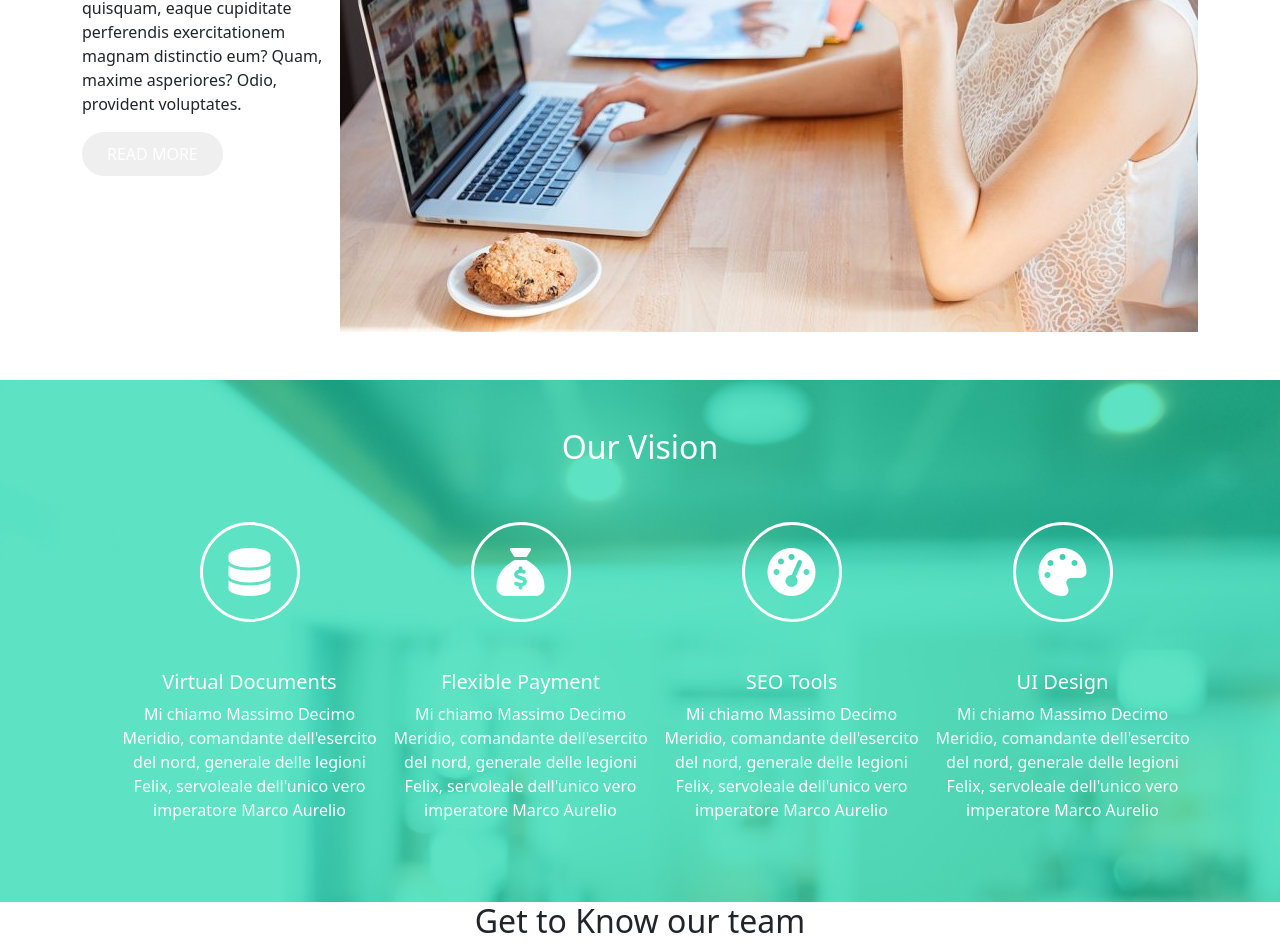
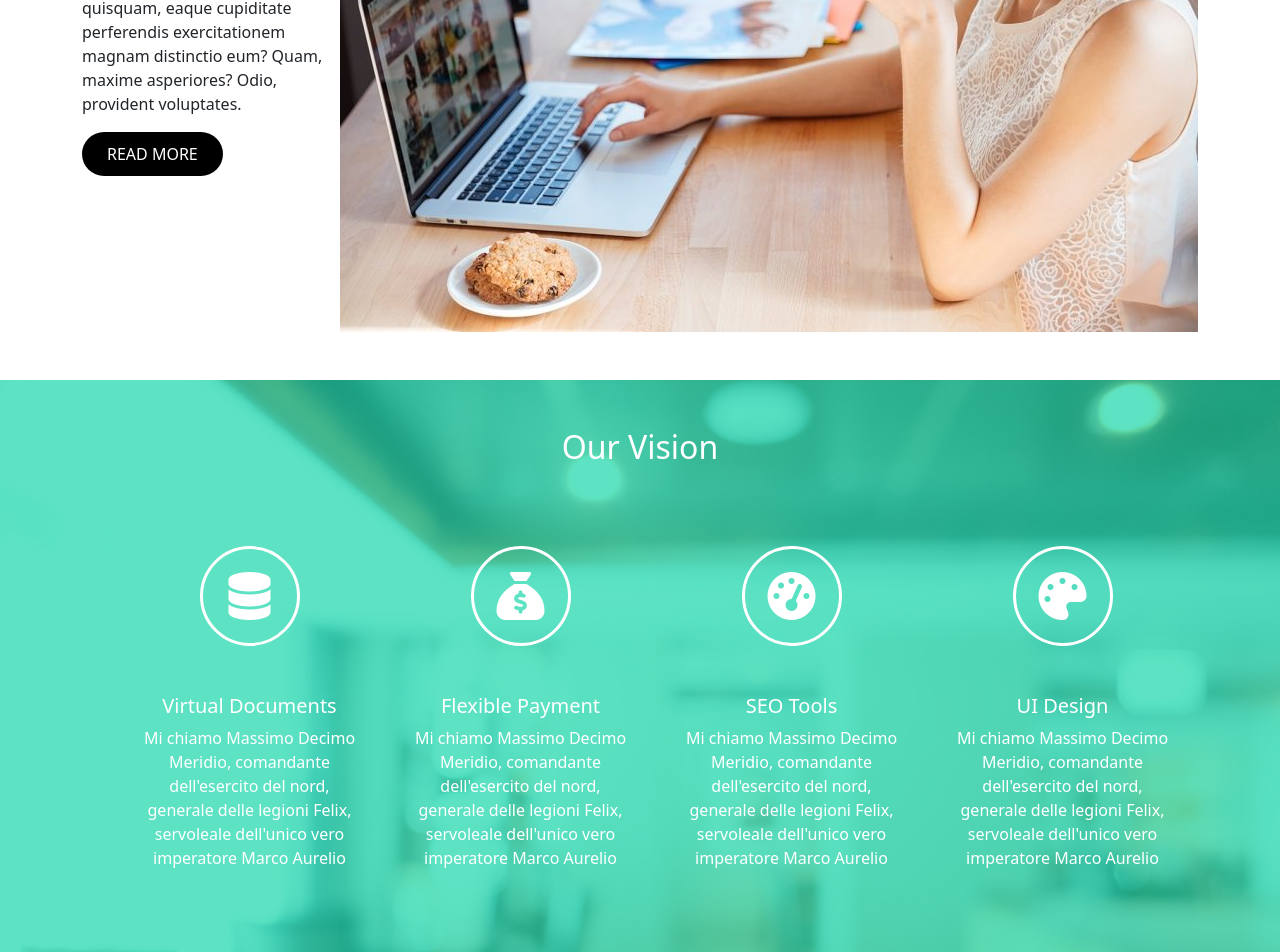
Before and after one commit to eugeniomalavasi/proj-html-vuejs, a Vue app: page /about in a window 1280 px wide. Shown: the part 540-1492 px from the top of the page. Built offline with nearby package versions, Linux system fonts and the light colour scheme; grey boxes are pictures that could not be loaded.

Commit message:
feat: button components styled, about vision section animated

```diff
--- a/src/components/AboutCard.vue
+++ b/src/components/AboutCard.vue
@@ -19,6 +19,8 @@ export default {
             <h3>{{ cardData.name }}</h3>
             <h6>{{ cardData.role }}</h6>
             <p>{{ cardData.text }}</p>
+        <hr>
+
         </div>
     </div>
 </template>
@@ -51,22 +53,21 @@ export default {
                     scale: 0.8;
                 }
 
-                35% {
-                    scale: 0.6;
-                }
-
                 100% {
                     scale: 1.03;
                 }
     }
 
     .back-card {
-        z-index: 0;
         scale:0;
         position: absolute;
         top: 0;
         height: 100%;
         width: 100%;
+        hr {
+            border: 1px solid white;
+            width: 80%;
+        }
     }
 }
 </style>
--- a/src/components/AppButton.vue
+++ b/src/components/AppButton.vue
@@ -9,11 +9,17 @@ export default {
 </template>
 
 <style lang="scss" scoped>
+@use"../style/partials/_variables" as*;
+
 button {
     padding: 10px 25px;
     color: white;
     border: none;
     border-radius: 25px;
-
+    background-color: black;
+    &:hover {
+        background-color: $title-color;
+        box-shadow: 5px 5px 18px $title-color;
+    }
 }
 </style>
--- a/src/pages/About.vue
+++ b/src/pages/About.vue
@@ -38,7 +38,7 @@ export default {
         <div class="container ms-vision">
             <div>
                 <ul class="d-flex">
-                    <li v-for="curItem in store.visionArray">
+                    <li v-for="curItem in store.visionArray" class="p-4">
                         <div class="circle d-flex justify-content-center align-items-center">
                             <i :class="curItem.icon" class="icon-style"></i>
                         </div>
@@ -89,11 +89,29 @@ export default {
         display: flex;
         align-items: center;
 
+        li {
+            &:hover {
+                border-radius: 60px;
+                animation: fade-in 1s forwards;
+            }
+
+            @keyframes fade-in {
+                0% {
+                    background-color: rgba(0, 0, 0, 0.1);
+                }
+
+                100% {
+                    background-color: rgba(0, 0, 0, 0.3);
+                }
+            }
+        }
+
         .circle {
             height: 100px;
             width: 100px;
             border-radius: 50%;
             border: 3px solid white;
+
             .icon-style {
                 font-size: 3rem;
             }
--- a/src/style/partials/_variables.scss
+++ b/src/style/partials/_variables.scss
@@ -1,4 +1,4 @@
-$primary-background: linear-gradient(to right, #53b89690 , #9ac65e);
+$primary-background: linear-gradient(to right, #53b896b9 , #9ac65e);
 $secondary-background: linear-gradient(to right, #464646b6 , #9ac65e);
 $third-background: linear-gradient(to top, #e5e5e5 , #f9f9f9);
 $title-color: #00d9a6;
```
Lines whose indentation alone changed are shown as unchanged.
